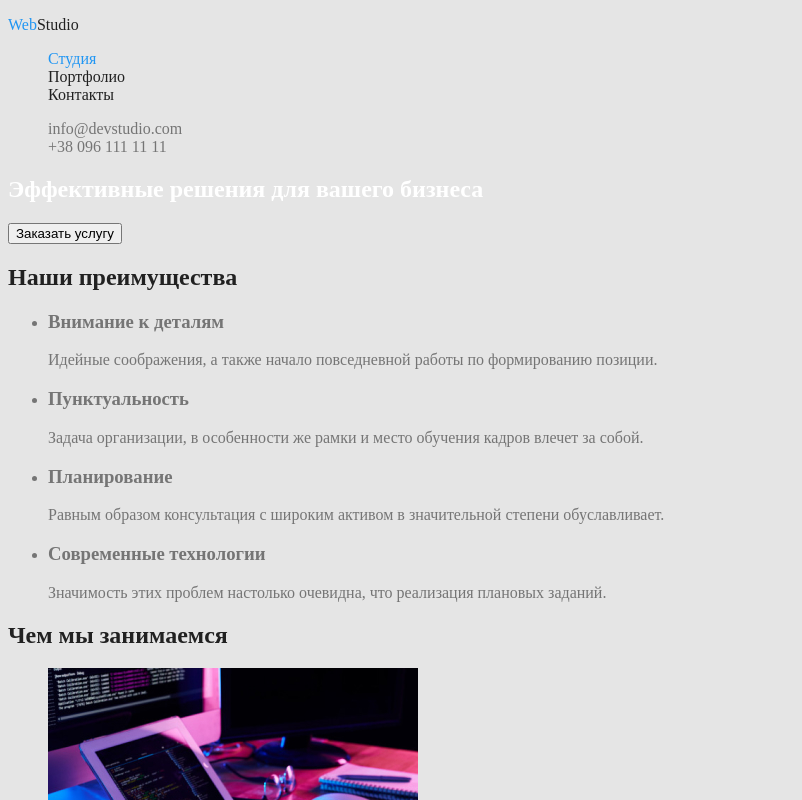
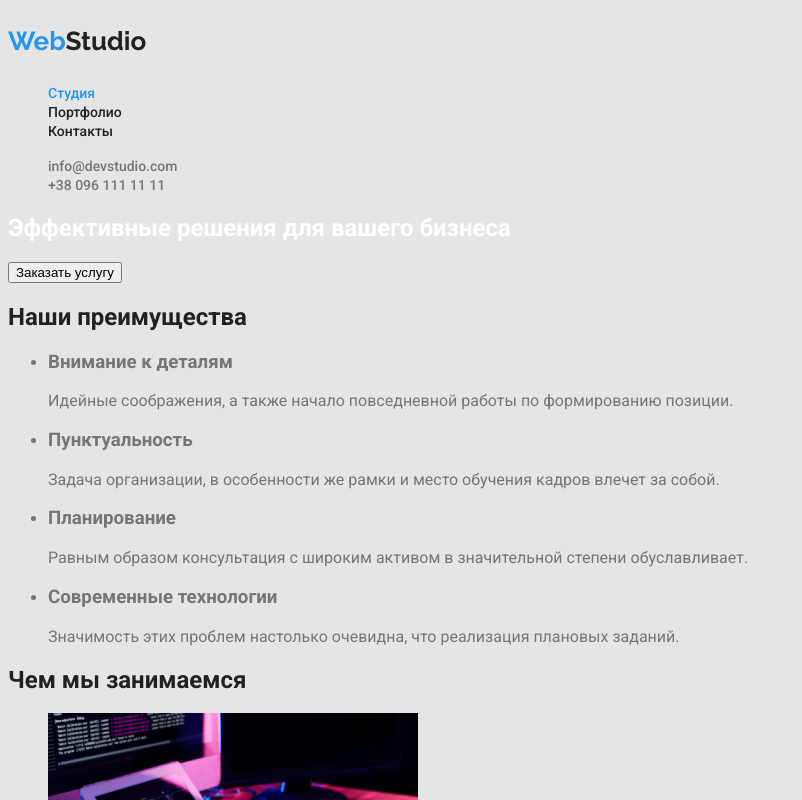
Before and after one commit to dmytrokryvitskyi/goit-markup-hw-02, a plain HTML site: page index.html in a window 1280 px wide. Shown: the top 800 px of the page, without its empty margins (0-802 px from the left). Drawn offline with Linux system fonts and the light colour scheme.

Commit message:
Додано шрифти

```diff
--- a/css/styles.css
+++ b/css/styles.css
@@ -11,6 +11,7 @@
 .page {
   background-color: #e5e5e5;
   color: #757575;
+  font-family: Roboto, sans-serif;
 }
 
 .list {
@@ -21,6 +22,10 @@
 .header-logo {
   color: #212121;
   text-decoration: none;
+  font-family: Raleway, sans-serif;
+  font-weight: 700;
+  font-size: 26px;
+  line-height: 1.19;
 }
 
 .logo-blue {
@@ -31,6 +36,9 @@
 .site-nav .link {
   color: #212121;
   text-decoration: none;
+  font-weight: 500;
+  font-size: 14px;
+  line-height: 1.14;
 }
 
 .site-nav .link:hover,
@@ -46,6 +54,10 @@
 .contacts .mail-phone {
   color: #757575;
   text-decoration: none;
+
+  font-weight: 500;
+  font-size: 14px;
+  line-height: 1.14;
 }
 
 .contacts .mail-phone:hover,
--- a/index.html
+++ b/index.html
@@ -5,6 +5,10 @@
     <meta http-equiv="X-UA-Compatible" content="IE=edge">
     <meta name="viewport" content="width=device-width, initial-scale=1.0">
     <title>Web Studio</title>
+
+    <link href="https://fonts.googleapis.com/css2?family=Raleway:wght@700&family=Roboto:wght@400;500;700;900&display=swap"
+            rel="stylesheet">
+
     <link rel="stylesheet" href="./css/styles.css">
 </head>
 <body class="page">
```
Also changed, not shown: portfolio.html (+4 -0 lines).
